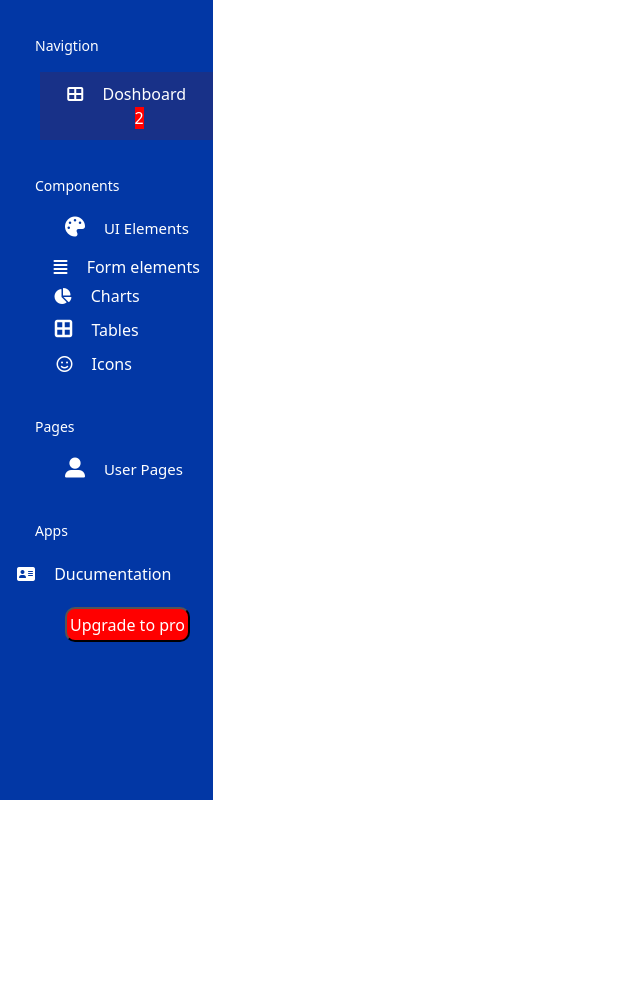
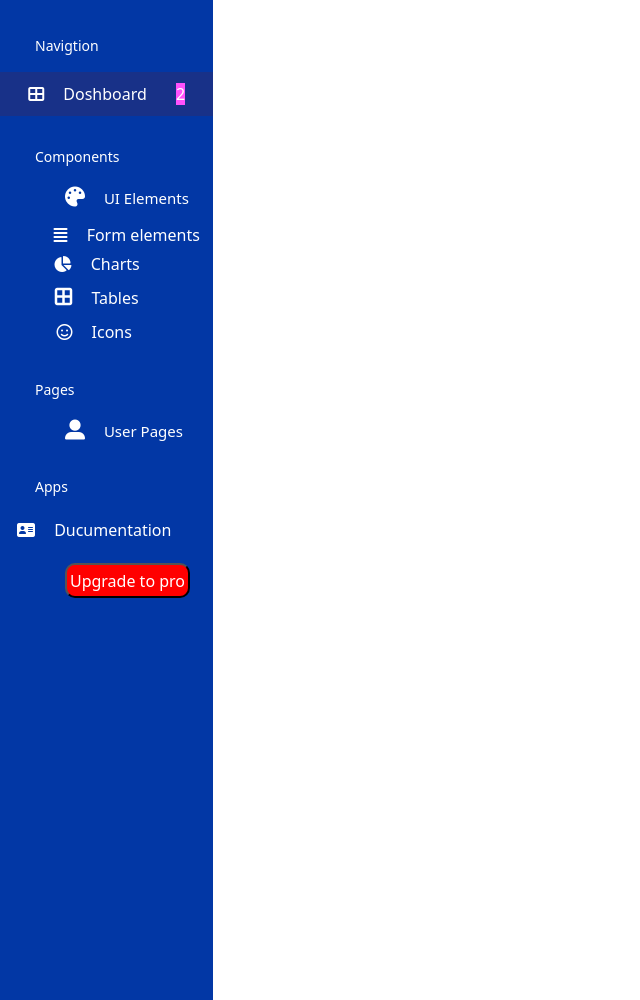
Before and after one commit to ErfanShokrollahzadeh/mini_project, a plain HTML site: page index.html in a window 1280 px wide. Shown: the whole page, without its empty margins (0-640 px from the left). Before the commit the page ends 800 px from the top, so only its background shows below. Drawn offline with Linux system fonts and the light colour scheme.

Commit message:
fixed and stile upgrading

```diff
--- a/index.html
+++ b/index.html
@@ -15,7 +15,7 @@
   <body>
     <div class="sidbar col-2">
       <nav class="title">
-        <p>Navigtion</p>
+        <p class="start-p">Navigtion</p>
         <ul>
             <li class="link">
               <div class="avtive_h">
@@ -26,7 +26,7 @@
           </div>
           </li>
           <p>Components</p>
-          <li class="collapsible"  style="margin-left: 60px;">
+          <li class="collapsible">
             <i class="fas fa-palette icon"></i>
             <a href="#"> UI Elements</a>
             <i class="fa fa-angle-right  flash"></i>
@@ -52,7 +52,7 @@
               <a href="">Icons</a>
             </li>
             <p>Pages</p>
-            <li class="collapsible"  style="margin-left: 60px;">
+            <li class="collapsible">
             <i class="fas fa-user-alt icon"></i>
             <a href="#"> User Pages</a>
             <i class="fa fa-angle-right  flash"></i>
--- a/style.css
+++ b/style.css
@@ -9,20 +9,20 @@ body {
 .title {
   height: 100vh;
 }
+.start-p{
+  margin-top: 5px;
+}
 .sidbar {
-  height: 100vh;
+  height: 1000px;
   min-height: calc(100vh - 65px);
   background-color: #0237a5;
   display: flex;
   flex-direction: column;
   flex-wrap: nowrap;
 }
-.avtive_h {
-  margin-left: 40px;
-}
 .notife {
   margin-left: 25px;
-  background-color: red;
+  background-color: #FF52FC;
 }
 ul {
   padding-left: 0 !important;
@@ -39,8 +39,9 @@ a {
 .collapsible {
   color: white;
   cursor: pointer;
-  width: 180px;
-  padding: 5px;
+  width: 238px;
+  padding: 4px;
+  padding-left: 65px;
   border: none;
   text-align: left;
   outline: none;
@@ -57,7 +58,8 @@ a {
   background-color: #0d6efd;
 }
 .collap2 {
-  margin-left: 60px;
+  margin-left: 33px;
+  padding-left: 26px;
 }
 .collap2:hover {
   background-color: #0d6efd;
@@ -118,7 +120,7 @@ p {
   font-size: 14px;
   display: flex;
   margin: 0 0 0 35px;
-  padding-top: 35px;
+  padding-top: 30px;
 }
 .space {
   margin-left: 65px;
@@ -135,8 +137,8 @@ p {
   color: #ffffff;
 }
 .link2 {
-  padding-top: 10px;
-  margin-left: 40px;
+  padding-top: 9px;
+  padding-left: 40px;
 }
 .link2:hover {
   background-color: blue;
```
